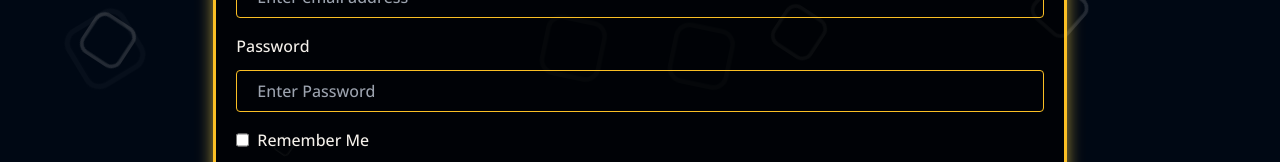
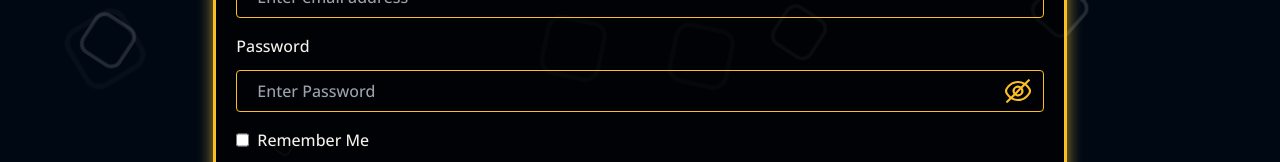
Before and after one commit to liltexh/capitalTech, a React (Vite) app: page /auth in a window 1280 px wide. Shown: the part 511-673 px from the top of the page. Built offline with nearby package versions, Linux system fonts and the light colour scheme.

Commit message:
added a few css to password

```diff
--- /dev/null
+++ b/src/Tools/icons.js
@@ -0,0 +1,4 @@
+import eye from "../assets/Icons/eye.svg";
+import eyeCrossed from "../assets/Icons/eye-crossed.svg";
+
+export { eye, eyeCrossed };
--- a/src/components/SignUp.jsx
+++ b/src/components/SignUp.jsx
@@ -2,10 +2,11 @@ import { useState } from "react";
 import signUpimg from "../assets/images/bitcoin2.jpg";
 import MainButton from "./MainButton.jsx";
 import "../index.css";
+import { eye, eyeCrossed } from "../Tools/icons.js";
 
 export default function SignUp() {
 	const [loading, setLoading] = useState(false);
-	const [passwordType, setPasswordType] = useState("password");
+	const [passwordType, setPasswordType] = useState("text");
 	const [fullName, setFullName] = useState("");
 	// const [lastName, setLastName] = useState("");
 	const [email, setEmail] = useState("");
@@ -76,12 +77,38 @@ export default function SignUp() {
 
 					<label className="flex flex-col gap-3 font-medium">
 						Password
-						<input
-							type="text"
-							placeholder="Enter Password"
-							className="bg-transparent w-full h-9 p-5 rounded border border-amber-400
+						<span
+							className="flex justify-between items-center bg-transparent w-full h-9  rounded border border-amber-400 pt-5 pb-5 pr-3  focus-within:border-white focus-within:ring focus:ring-white
 						"
-						/>
+							contentEditable="true"
+						>
+							<input
+								type={passwordType}
+								placeholder="Enter Password"
+								className="bg-transparent h-9 p-5 flex-1 mr-2 outline-none	"
+							/>
+							<button
+								onClick={() => {
+									passwordType == "password"
+										? setPasswordType("text")
+										: setPasswordType("password");
+								}}
+							>
+								{passwordType == "password" ? (
+									<img
+										src={eye}
+										alt="password visible"
+										width="26px"
+									/>
+								) : (
+									<img
+										src={eyeCrossed}
+										alt="password invisible"
+										width="26px"
+									/>
+								)}
+							</button>
+						</span>
 					</label>
 					<label className="flex gap-2 font-medium">
 						<input type="checkbox" />
--- a/src/pages/Auth.jsx
+++ b/src/pages/Auth.jsx
@@ -1,6 +1,7 @@
 import React, { useState } from "react";
 import SignIn from "../components/SignIn";
 import SignUp from "../components/SignUp";
+import { eye, eyeCrossed } from "../Tools/icons";
 function Auth() {
 	const [hasAccount, setHasAccount] = useState(false);
 	const [loading, setLoading] = useState(false);
```
Also changed, not shown: src/assets/Icons/eye-crossed.svg (added), src/assets/Icons/eye.svg (added).
